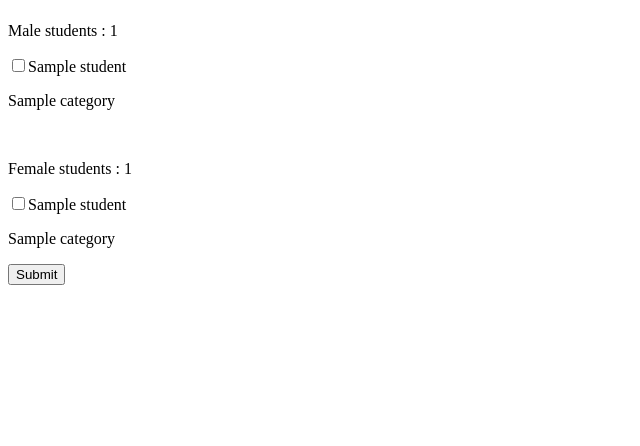
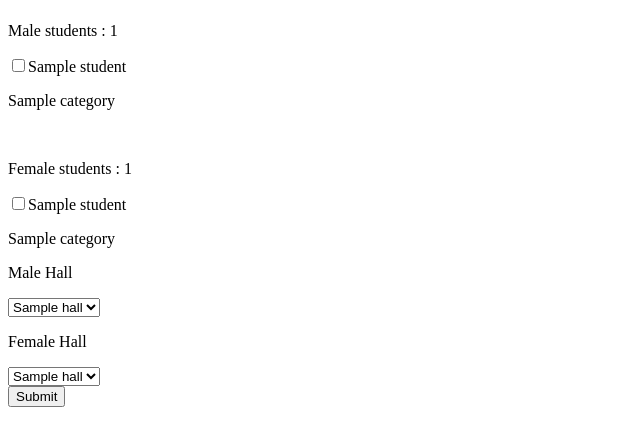
Before and after one commit to sauvikpal1998/RegDesk, a Django app: template templates/regdesk/details.html in a window 1280 px wide. Shown: the part 58-504 px from the top of the page, without its empty margins (0-640 px from the left). Run offline with Django 3.2, Linux system fonts and the light colour scheme; the template is opened without the code that fills it: most values are stand-ins (such as "Sample title", 1, 10 or a date in 2020); some libraries are stand-ins or nearby versions.

Commit message:
regdesk changes

```diff
--- a/templates/regdesk/details.html
+++ b/templates/regdesk/details.html
@@ -49,6 +49,7 @@
         <p>
         {{student.category}}
         </p>
+
   <br>
         {% endfor %}
 
@@ -63,7 +64,23 @@
         <p>
         {{student.category}}
         </p>
+
+
+
         {% endfor %}
+        <p>Male Hall</p>
+        <select name="m_hall">
+            {% for hall in male_halls %}
+                <option value='{{hall.name}}'>{{hall.name}}<option>
+            {% endfor %}
+        </select>
+
+        <p>Female Hall</p>
+        <select name="f_hall">
+            {% for hall in female_halls %}
+                <option value='{{hall.name}}'>{{hall.name}}<option>
+            {% endfor %}
+        </select>
 
         </div>
         <input type='hidden' name='c_id' value='{{captcha}}'>
```
Also changed, not shown: regdesk/views.py (+8 -2 lines), regportal/settings.py (+17 -11 lines), db.sqlite3 (added).
